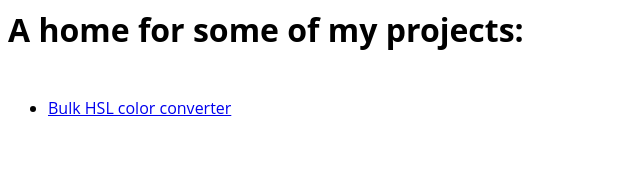
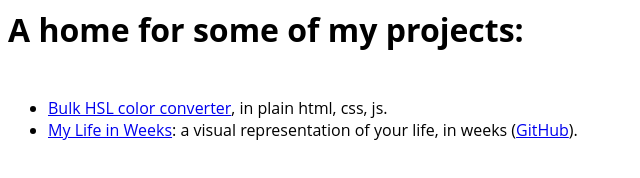
Before and after one commit to rubenvar/rubenvar.github.io, a plain HTML site: page index.html in a window 1280 px wide. Shown: the whole page, without its empty margins (0-640 px from the left). Drawn offline with Linux system fonts and the light colour scheme.

Commit message:
add mliw

```diff
--- a/index.html
+++ b/index.html
@@ -23,7 +23,10 @@
   <h1>A home for some of my projects:</h1>
 
   <ul>
-    <li><a href="https://rubenvar.github.io/bulk-color-converter/">Bulk HSL color converter</a></li>
+    <li><a href="https://rubenvar.github.io/bulk-color-converter/">Bulk HSL color converter</a>, in plain html, css, js.
+    </li>
+    <li><a href="https://my-life-in-weeks.netlify.app/">My Life in Weeks</a>: a visual representation of your life, in
+      weeks (<a href="https://github.com/rubenvar/my-life-in-weeks">GitHub</a>).</li>
   </ul>
 </body>
 
```
